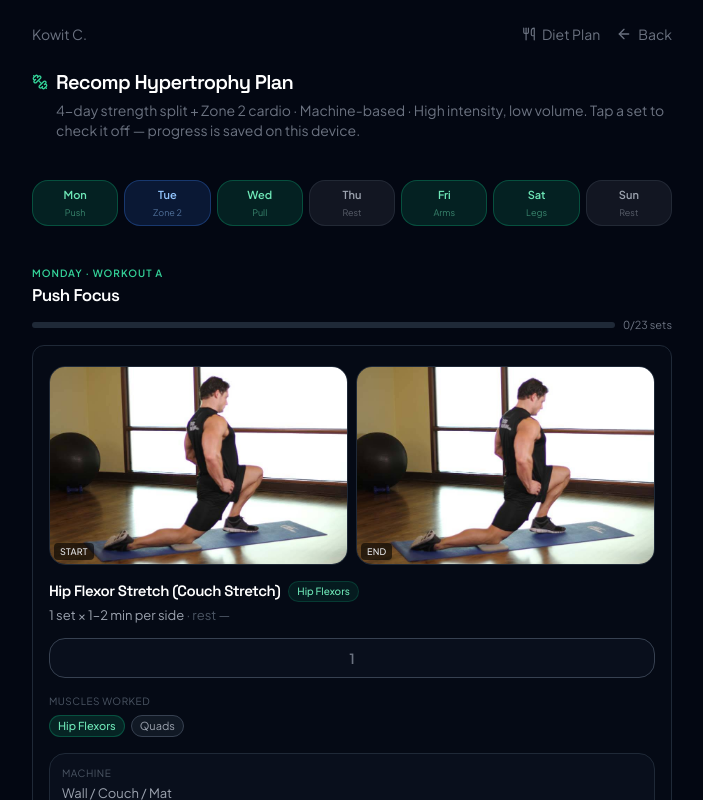
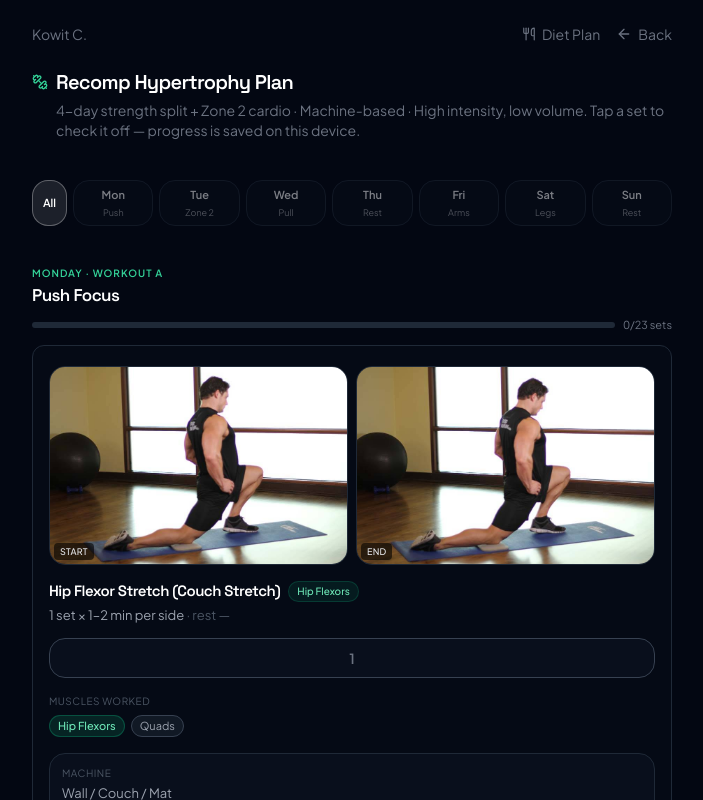
Before and after one commit to kowito/kowito.com, a Next.js app: page /personal-training in a window 1280 px wide. Shown: the top 800 px of the page, without its empty margins (288-991 px from the left). Built offline with nearby package versions, Linux system fonts and the light colour scheme.

Commit message:
feat(pt): add day filter toggle at top
Tap a day to show only that day, tap All to show everything.
Default shows all days.

```diff
--- a/app/personal-training/page.tsx
+++ b/app/personal-training/page.tsx
@@ -917,6 +917,7 @@ function RestDay({ day, description }: { day: string; description: string }) {
 
 export default function PersonalTrainingPage() {
   const progress = React.useSyncExternalStore(subscribe, getSnapshot, () => serverSnapshot)
+  const [activeDay, setActiveDay] = React.useState<number | null>(null) // null = show all
 
   const toggleSet = (day: DayKey, exerciseIndex: number, setIndex: number) => {
     writeProgress({
@@ -965,17 +966,28 @@ export default function PersonalTrainingPage() {
           </p>
         </div>
 
-        {/* Week strip */}
+        {/* Day filter */}
         <div className="flex gap-1.5">
-          {weekOverview.map(({ label, tag, style }) => (
-            <div key={label} className={`flex flex-1 flex-col items-center gap-0.5 rounded-lg border px-2 py-1.5 ${style}`}>
-              <span className="text-[11px] font-semibold">{label}</span>
-              <span className="text-[9px] opacity-50">{tag}</span>
-            </div>
+          <button
+            onClick={() => setActiveDay(null)}
+            className={`flex flex-col items-center justify-center gap-0.5 rounded-lg border px-2.5 py-1.5 transition-all active:scale-95 ${activeDay === null ? "border-white/30 bg-white/10 text-white" : "border-gray-800 bg-gray-900/40 text-gray-500 hover:text-gray-300"}`}
+          >
+            <span className="text-[11px] font-semibold">All</span>
+          </button>
+          {weekOverview.map((d, i) => (
+            <button
+              key={d.label}
+              onClick={() => setActiveDay(activeDay === i ? null : i)}
+              className={`flex flex-1 flex-col items-center gap-0.5 rounded-lg border px-2 py-1.5 transition-all active:scale-95 ${activeDay === i ? `${d.style} ring-1 ring-white/20` : "border-gray-800 bg-gray-900/40 opacity-50 hover:opacity-80"}`}
+            >
+              <span className="text-[11px] font-semibold">{d.label}</span>
+              <span className="text-[9px] opacity-60">{d.tag}</span>
+            </button>
           ))}
         </div>
 
         {/* Monday */}
+        {(activeDay === null || activeDay === 0) && (
           <DaySection
             eyebrow="Monday · Workout A"
             eyebrowColor="text-emerald-400"
@@ -986,11 +998,15 @@ export default function PersonalTrainingPage() {
             onReset={() => resetDay("monday")}
             footer={cardioFooter}
           />
+        )}
 
         {/* Tuesday */}
+        {(activeDay === null || activeDay === 1) && (
           <CardioDay day="Tuesday" label="Zone 2 Cardio (Active Recovery)" duration="45 min" />
+        )}
 
         {/* Wednesday */}
+        {(activeDay === null || activeDay === 2) && (
           <DaySection
             eyebrow="Wednesday · Workout B"
             eyebrowColor="text-emerald-400"
@@ -1001,14 +1017,18 @@ export default function PersonalTrainingPage() {
             onReset={() => resetDay("wednesday")}
             footer={cardioFooter}
           />
+        )}
 
         {/* Thursday */}
+        {(activeDay === null || activeDay === 3) && (
           <RestDay
             day="Thursday"
             description="Zero training. Prioritize maximum sleep, keep cortisol low, and let your body drop accumulated water retention."
           />
+        )}
 
         {/* Friday */}
+        {(activeDay === null || activeDay === 4) && (
           <DaySection
             eyebrow="Friday · Workout C"
             eyebrowColor="text-emerald-400"
@@ -1019,8 +1039,10 @@ export default function PersonalTrainingPage() {
             onReset={() => resetDay("friday")}
             footer={cardioFooter}
           />
+        )}
 
         {/* Saturday */}
+        {(activeDay === null || activeDay === 5) && (
           <DaySection
             eyebrow="Saturday · Workout D"
             eyebrowColor="text-emerald-400"
@@ -1031,12 +1053,15 @@ export default function PersonalTrainingPage() {
             onReset={() => resetDay("saturday")}
             footer={cardioFooter}
           />
+        )}
 
         {/* Sunday */}
+        {(activeDay === null || activeDay === 6) && (
           <RestDay
             day="Sunday"
             description="Complete metabolic reset. Sleep as much as humanly possible, keep hydration high, and let your body grow."
           />
+        )}
 
         {/* 4 Rules for Perfect Execution */}
         <section>
```
Lines whose indentation alone changed are shown as unchanged.
